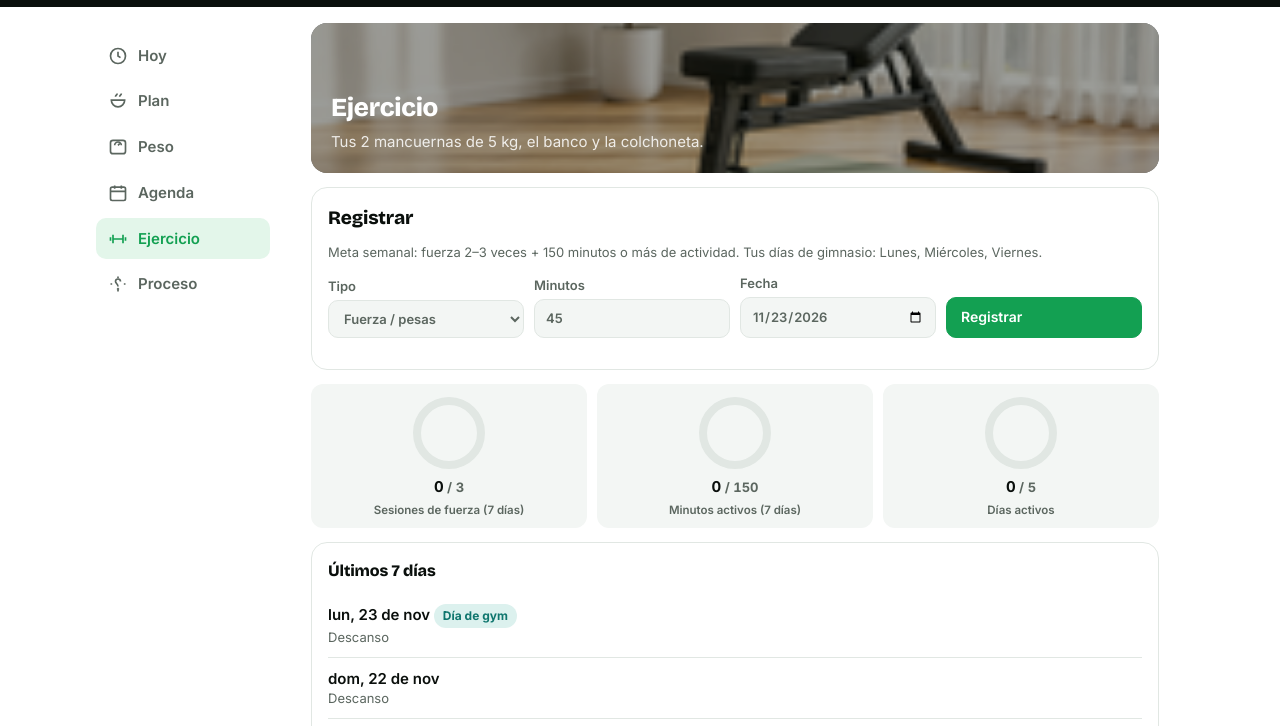
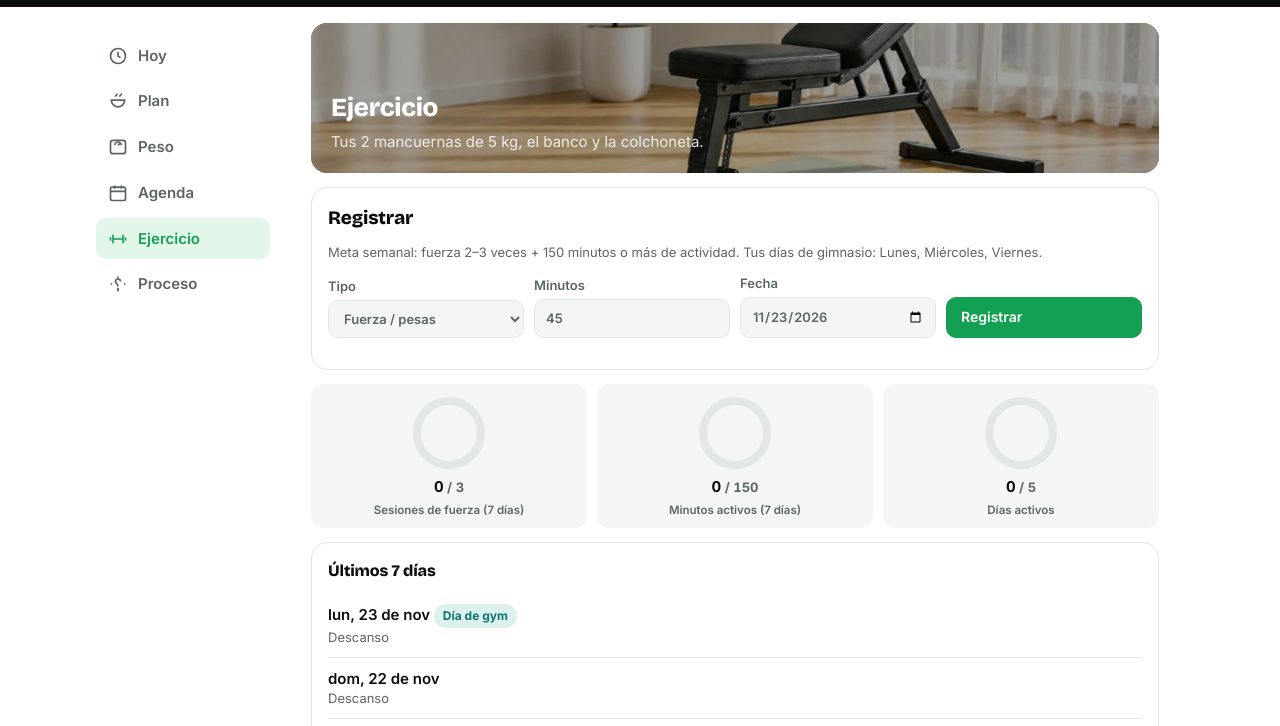
Before and after one commit to mauriciovasquezhernandez2020/mauro, a plain HTML site: page mauromen/index.html in a window 1280 px wide. Both pictures are taken after a click on the link "Ejercicio". Shown: the part 51-777 px from the top of the page. Drawn offline with nearby package versions, Linux system fonts and the light colour scheme.

Commit message:
MAUROMEN: replace thumbnails with HD photos exported from Canva
Co-Authored-By: Claude Opus 5.5 <noreply@anthropic.com>
Claude-Session: https://claude.ai/code/session_019ZufP3eeibqTjvtvyto1jG

```diff
--- a/mauromen/index.html
+++ b/mauromen/index.html
@@ -172,7 +172,7 @@ dialog .in{padding:18px;display:flex;flex-direction:column;gap:12px;max-height:8
 .hub button:hover{border-color:var(--accent)}
 details summary{cursor:pointer;font-weight:600;padding:6px 0}
 .hero-art{border-radius:var(--r);overflow:hidden;background:var(--bar);color:var(--bar-ink);position:relative;padding:20px;min-height:120px;display:flex;flex-direction:column;justify-content:flex-end;gap:4px}
-.hero-art img{position:absolute;inset:0;width:100%;height:100%;object-fit:cover;opacity:.6;filter:blur(.4px)}
+.hero-art img{position:absolute;inset:0;width:100%;height:100%;object-fit:cover;opacity:.62}
 .hero-art{min-height:150px}
 .nowgrid{display:grid;grid-template-columns:1fr auto;gap:12px;align-items:center}
 .nowgrid .pic{width:min(150px,34vw);aspect-ratio:16/9;object-fit:cover;border-radius:12px;box-shadow:0 6px 18px rgba(0,0,0,.18)}
@@ -346,12 +346,12 @@ function vHoy(){
  if(focus){const fm=focus.m,done=d.meals[fm.id]?.done,dt=focus.t-now;
   const when=dt>0?`en ${Math.floor(dt/60)?Math.floor(dt/60)+' h ':''}${dt%60} min`:'ahora';
   hero=`<section class="card now"><div class="row"><span class="pill acc">${esc(mealTime(fm))}</span>${done?'<span class="pill ok">Registrada</span>':''}<span class="countdown" style="margin-left:auto">${when}</span></div>
-  <div class="nowgrid"><div><div class="big">${esc(fm.name)}</div><div class="sub">Meta ≈ ${fm.kcal} kcal · ≥ ${fm.prot} g proteína · ${fm.formula.join(' + ')}</div></div><img class="pic" src="img/${fm.id}.png" alt="${esc(fm.name)} de ejemplo"></div>
+  <div class="nowgrid"><div><div class="big">${esc(fm.name)}</div><div class="sub">Meta ≈ ${fm.kcal} kcal · ≥ ${fm.prot} g proteína · ${fm.formula.join(' + ')}</div></div><img class="pic" src="img/${fm.id}.jpg" alt="${esc(fm.name)} de ejemplo"></div>
   <div class="row"><button class="btn primary" data-log="${fm.id}">Registrar lo que comí</button><a class="btn ghost" href="#plan" data-plan="${fm.id}">Ver opciones</a></div></section>`}
  else hero=`<section class="card now"><div class="big">Día cerrado</div><div class="sub">La cena ya pasó. Solo aromática o gelatina sin azúcar si hay hambre.</div></section>`;
  const tip=TIPS[(new Date(today()).getTime()/864e5|0)%TIPS.length];
  const meals=MEALS.map(m=>{const md=d.meals[m.id]||{},it=(md.items||[]);const cur=focus&&focus.m.id===m.id;
-  return `<div class="meal ${md.done?'done':''} ${cur?'current':''}"><div class="t num"><img class="thumb" src="img/${m.id}.png" alt="">${esc(mealTime(m))}</div><div><div class="n">${esc(m.name)}</div><div class="items">${it.length?esc(it.map(i=>i.n).join(' · ')):'Sin registrar'}</div></div><button class="btn sm" data-log="${m.id}">${it.length?'Editar':'Anotar'}</button></div>`}).join('');
+  return `<div class="meal ${md.done?'done':''} ${cur?'current':''}"><div class="t num"><img class="thumb" src="img/${m.id}.jpg" alt="">${esc(mealTime(m))}</div><div><div class="n">${esc(m.name)}</div><div class="items">${it.length?esc(it.map(i=>i.n).join(' · ')):'Sin registrar'}</div></div><button class="btn sm" data-log="${m.id}">${it.length?'Editar':'Anotar'}</button></div>`}).join('');
  const ex=d.exercise||[];
  const nextEv=S.events.filter(e=>!e.done&&e.date>=today()).sort((a,b)=>(a.date+(a.time||'')).localeCompare(b.date+(b.time||'')))[0];
  return `${hero}${vPending()}${vInsights()}
@@ -375,7 +375,7 @@ function vPlan(){
  const cur=S.planTab||(currentMeal().next||{m:MEALS[0]}).m.id;const m=MEALS.find(x=>x.id===cur)||MEALS[0];
  return `<section class="card"><h2>Plan de alimentación</h2><div class="sub">Integra tus planes CEMDE y Modo Fisio. Meta del día ≈ ${GOAL.kcal} kcal · ≥ ${GOAL.prot} g de proteína · ${GOAL.water} vasos de agua.</div>
  <div class="mealtabs">${MEALS.map(x=>`<button class="${x.id===m.id?'on':''}" data-ptab="${x.id}">${esc(x.name)} · ${esc(mealTime(x))}</button>`).join('')}</div></section>
- <section class="card"><img class="banner" src="img/${m.id}.png" alt="${esc(m.name)} de ejemplo"><div class="row"><h2>${esc(m.name)}</h2><span class="pill acc">${esc(mealTime(m))}</span><span class="pill">≈ ${m.kcal} kcal</span><span class="pill ok">≥ ${m.prot} g proteína</span></div>
+ <section class="card"><img class="banner" src="img/${m.id}.jpg" alt="${esc(m.name)} de ejemplo"><div class="row"><h2>${esc(m.name)}</h2><span class="pill acc">${esc(mealTime(m))}</span><span class="pill">≈ ${m.kcal} kcal</span><span class="pill ok">≥ ${m.prot} g proteína</span></div>
  <div class="formula">${m.formula.map(f=>`<span>${esc(f)}</span>`).join('')}</div>
  <h3>Menús listos</h3><div class="list" style="gap:8px">${m.menus.map((x,i)=>`<div class="menu ${x[4]?'new':''}"><div><b>${x[4]?'<span class="pill acc">Algo diferente</span> ':''}${esc(x[0])}</b><p>${esc(x[1])}</p></div><div class="k num">${x[2]}<small>kcal · ${x[3]} g</small><button class="btn sm leaf" style="margin-top:6px" data-quick="${m.id}|${i}">Comí esto</button></div></div>`).join('')}</div></section>
  <section class="card"><h3>Porciones para armar tu plato</h3>${m.groups.map(g=>`<div class="grp"><h4>${esc(g[0])}</h4><ul>${g[1].map(i=>`<li>${esc(i)}</li>`).join('')}</ul></div>`).join('')}
@@ -460,7 +460,7 @@ function vEjercicio(){
  const t=today();let str=0,card=0,minT=0;const rows=[];
  for(let i=6;i>=0;i--){const ds=addDays(t,-i);const d=day(ds);const ex=d.exercise||[];ex.forEach(e=>{minT+=+e.min||0;if(e.kind==='fuerza')str++;else card+=+e.min||0});rows.push([ds,ex])}
  const gym=S.settings.gymDays||[];
- return `<section class="hero-art"><img src="img/ejercicio.png" alt=""><h2 style="font-size:26px">Ejercicio</h2><div style="opacity:.85">Tus 2 mancuernas de 5 kg, el banco y la colchoneta.</div></section>
+ return `<section class="hero-art"><img src="img/ejercicio.jpg" alt=""><h2 style="font-size:26px">Ejercicio</h2><div style="opacity:.85">Tus 2 mancuernas de 5 kg, el banco y la colchoneta.</div></section>
  <section class="card"><h2>Registrar</h2><div class="sub">Meta semanal: fuerza 2–3 veces + 150 minutos o más de actividad. Tus días de gimnasio: ${gym.map(g=>DAYS[g]).join(', ')||'sin definir'}.</div>
  <form class="form" id="exForm"><label class="f">Tipo<select id="exKind"><option value="fuerza">Fuerza / pesas</option><option value="cardio">Cardio (bici, elíptica)</option><option value="caminata">Caminata</option><option value="otro">Otro</option></select></label><label class="f">Minutos<input type="number" id="exMin" min="5" max="300" value="45" required></label><label class="f">Fecha<input type="date" id="exDate" value="${t}"></label><button class="btn primary">Registrar</button></form></section>
  <section class="grid3">${ring(str,3,'var(--accent)','Sesiones de fuerza (7 días)','')}${ring(minT,150,'var(--leaf)','Minutos activos (7 días)','')}${ring(rows.filter(r=>r[1].length).length,5,'var(--sky)','Días activos','')}</section>
@@ -474,7 +474,7 @@ function vEjercicio(){
 
 function vMas(){
  const st=S.settings;
- return `<section class="hero-art"><img src="${esc(S.settings.heroUrl||'img/proceso.png')}" alt=""><h2 style="font-size:26px">Mi proceso</h2><div style="opacity:.85">Todo lo que tus médicos necesitan saber, en un solo lugar.</div></section>
+ return `<section class="hero-art"><img src="${esc(S.settings.heroUrl||'img/proceso.jpg')}" alt=""><h2 style="font-size:26px">Mi proceso</h2><div style="opacity:.85">Todo lo que tus médicos necesitan saber, en un solo lugar.</div></section>
  <section class="hub">
   <button data-todo="profile"><b>Perfil clínico</b><span>Cirugía, medicamentos, diagnósticos y médicos</span></button>
   <button data-todo="checkin"><b>Check-in de hoy</b><span>Sueño, energía, ánimo y efectos del Wegovy</span></button>
```
Also changed, not shown: mauromen/img/almuerzo.jpg (added), mauromen/img/almuerzo.png (deleted), mauromen/img/cena.jpg (added), mauromen/img/cena.png (deleted), mauromen/img/desayuno.jpg (added), mauromen/img/desayuno.png (deleted), mauromen/img/ejercicio.jpg (added), mauromen/img/ejercicio.png (deleted), mauromen/img/mediamanana.jpg (added), mauromen/img/mediamanana.png (deleted), mauromen/img/mediatarde.jpg (added), mauromen/img/mediatarde.png (deleted), mauromen/img/proceso.jpg (added), mauromen/img/proceso.png (deleted).
